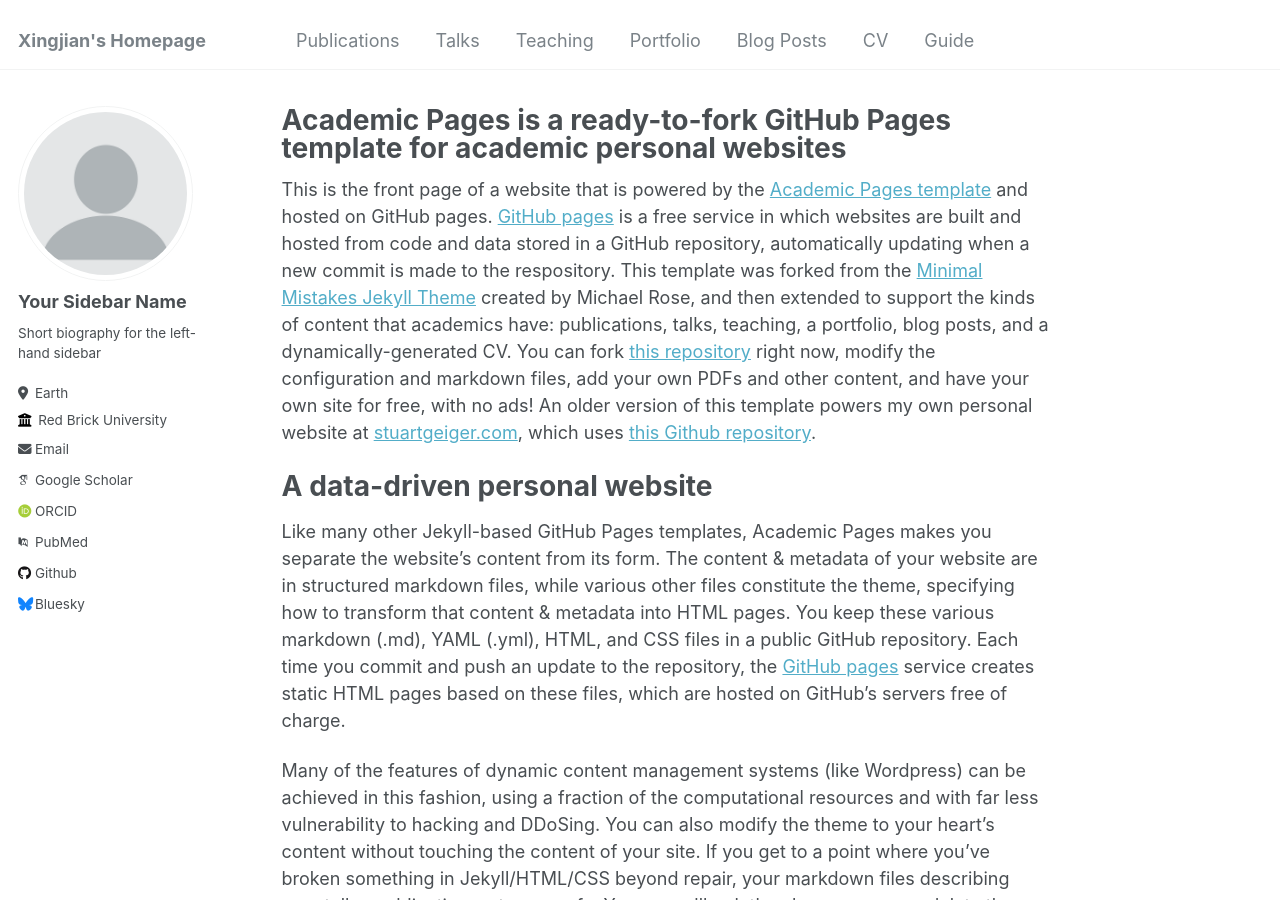
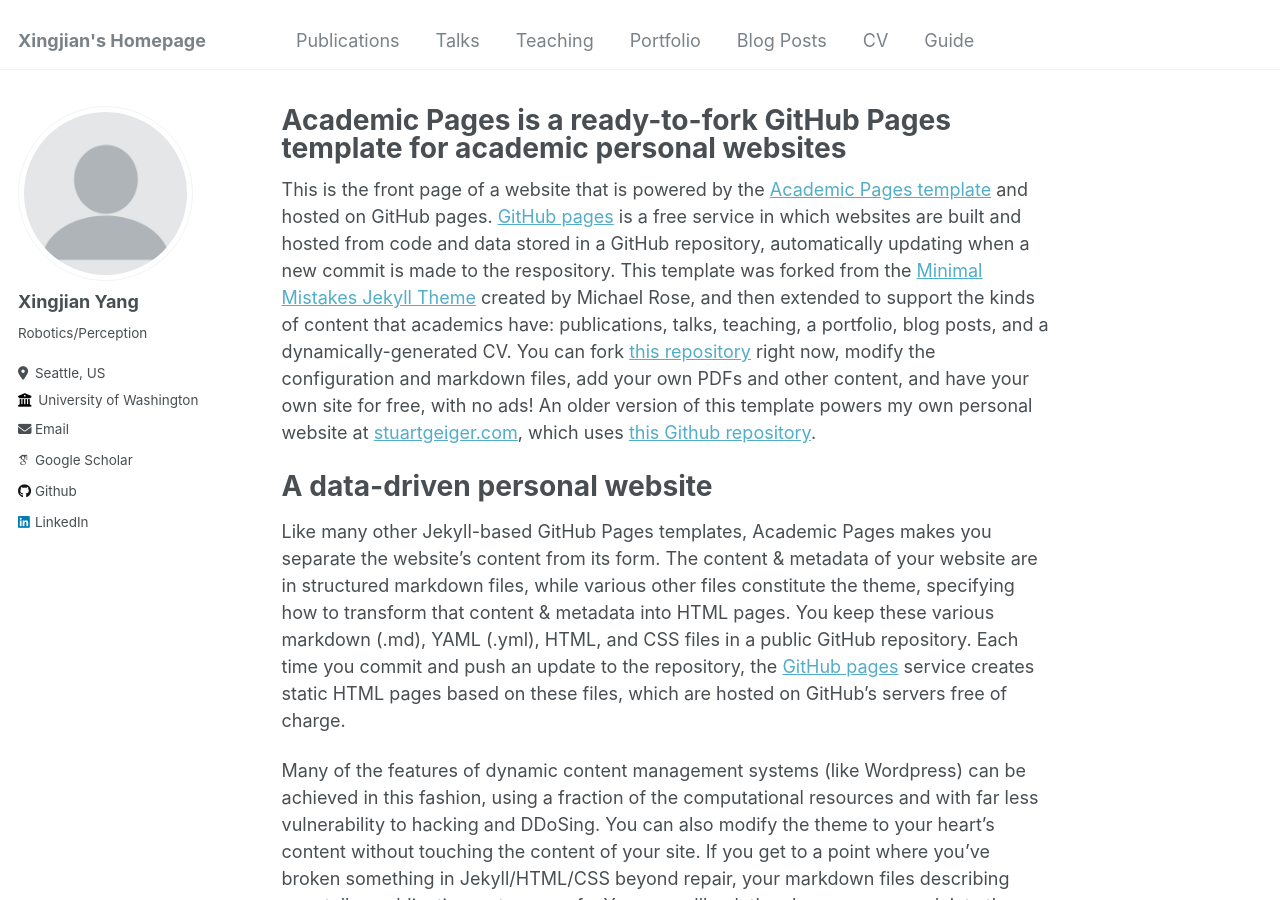
Before and after one commit to YangXJ95/https-yangxj95.github.io-, a Jekyll site: the page built from _pages/about.md, in a window 1280 px wide and 900 px high. Built offline with Jekyll 4.4.1, drawn with Linux system fonts in a browser that asks for light colours; some web fonts are replaced.

Commit message:
Update _config.yml

```diff
--- a/_config.yml
+++ b/_config.yml
@@ -22,33 +22,33 @@ repository               : "academicpages/academicpages.github.io"
 author:
   # Biographic information
   avatar           : "profile.png"
-  name             : "Your Sidebar Name"
+  name             : "Xingjian Yang"
   pronouns         : # example: "she/her"
-  bio              : "Short biography for the left-hand sidebar"
-  location         : "Earth"
-  employer         : "Red Brick University"
+  bio              : "Robotics/Perception"
+  location         : "Seattle, US"
+  employer         : "University of Washington"
   uri              : # URL
   email            : "none@example.org"
 
   # Academic websites
   arxiv            : # URL - Update with the correct link to your profile
-  googlescholar    : "https://scholar.google.com/citations?user=PS_CX0AAAAAJ"
+  googlescholar    : "https://scholar.google.com/citations?user=Aww_6vsAAAAJ&hl=en"
   impactstory      : # URL
-  orcid            : "http://orcid.org/yourorcidurl"
+  orcid            : #"http://orcid.org/yourorcidurl"
   semantic         : # URL
-  pubmed           : "https://www.ncbi.nlm.nih.gov/pubmed/?term=john+snow"
+  pubmed           : # "https://www.ncbi.nlm.nih.gov/pubmed/?term=john+snow"
   researchgate     : # URL
 
   # Repositories and software development
   bitbucket        : # Username - Update with your username on the site
   codepen          : # Username
   dribbble         : # Username
-  github           : "academicpages"
+  github           : "https://github.com/yangxingjian"
   kaggle           : # Username
   stackoverflow    : # User number or user number and name (i.e., use "1" or "1/jeff-atwood")
 
   # Social media
-  bluesky          : "bsky.app" # Replace this with you Bluesky username
+  bluesky          : # "bsky.app" # Replace this with you Bluesky username
   facebook         : # Username
   flickr           : # Username
   foursquare       : # Username
@@ -57,7 +57,7 @@ author:
   keybase          : # Username
   instagram        : # Username
   lastfm           : # Username
-  linkedin         : # Username
+  linkedin         : "https://www.linkedin.com/in/xingjian-yang-bb2315121/"
   mastodon         : # URL
   medium           : # URL
   pinterest        : # Username
```
